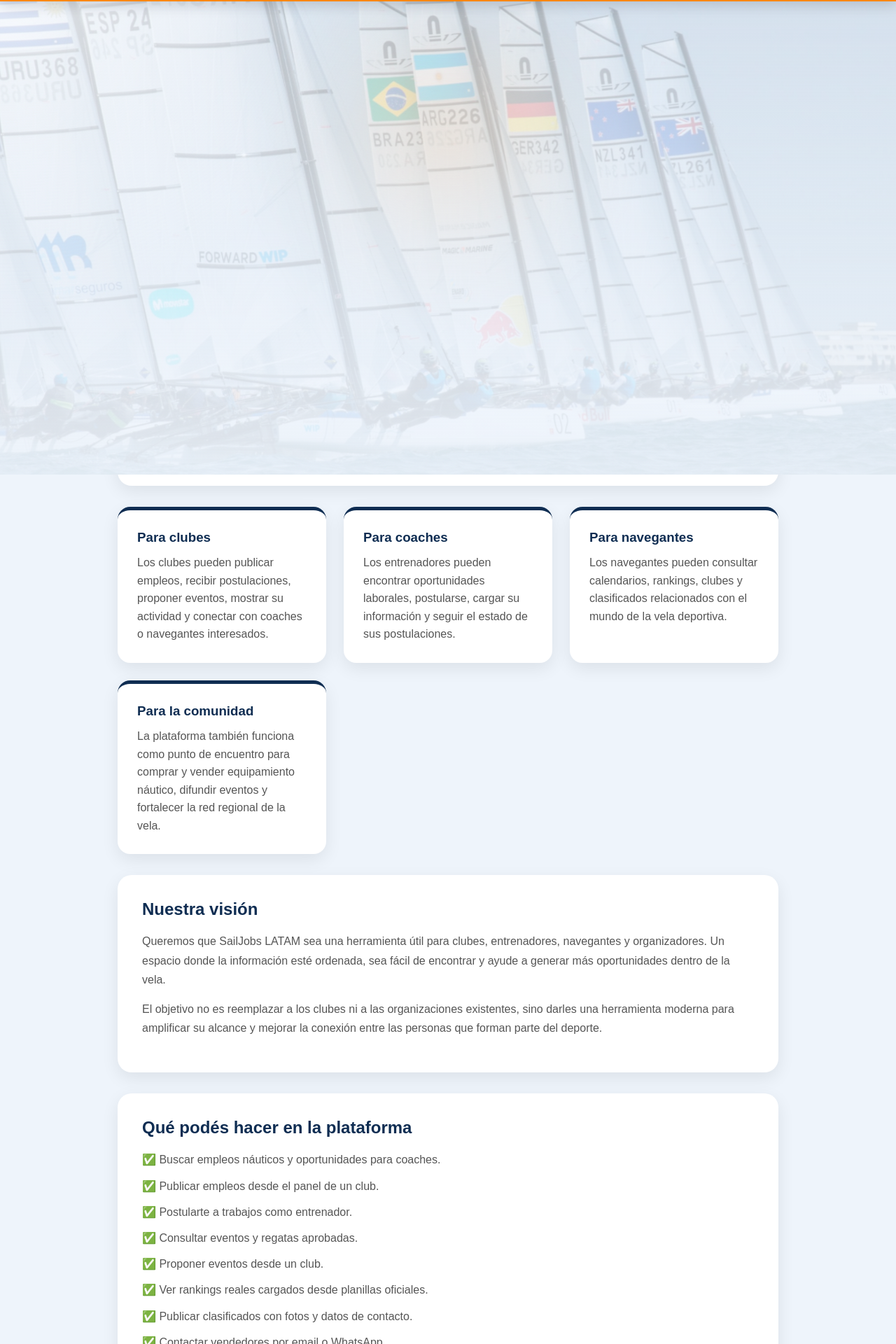
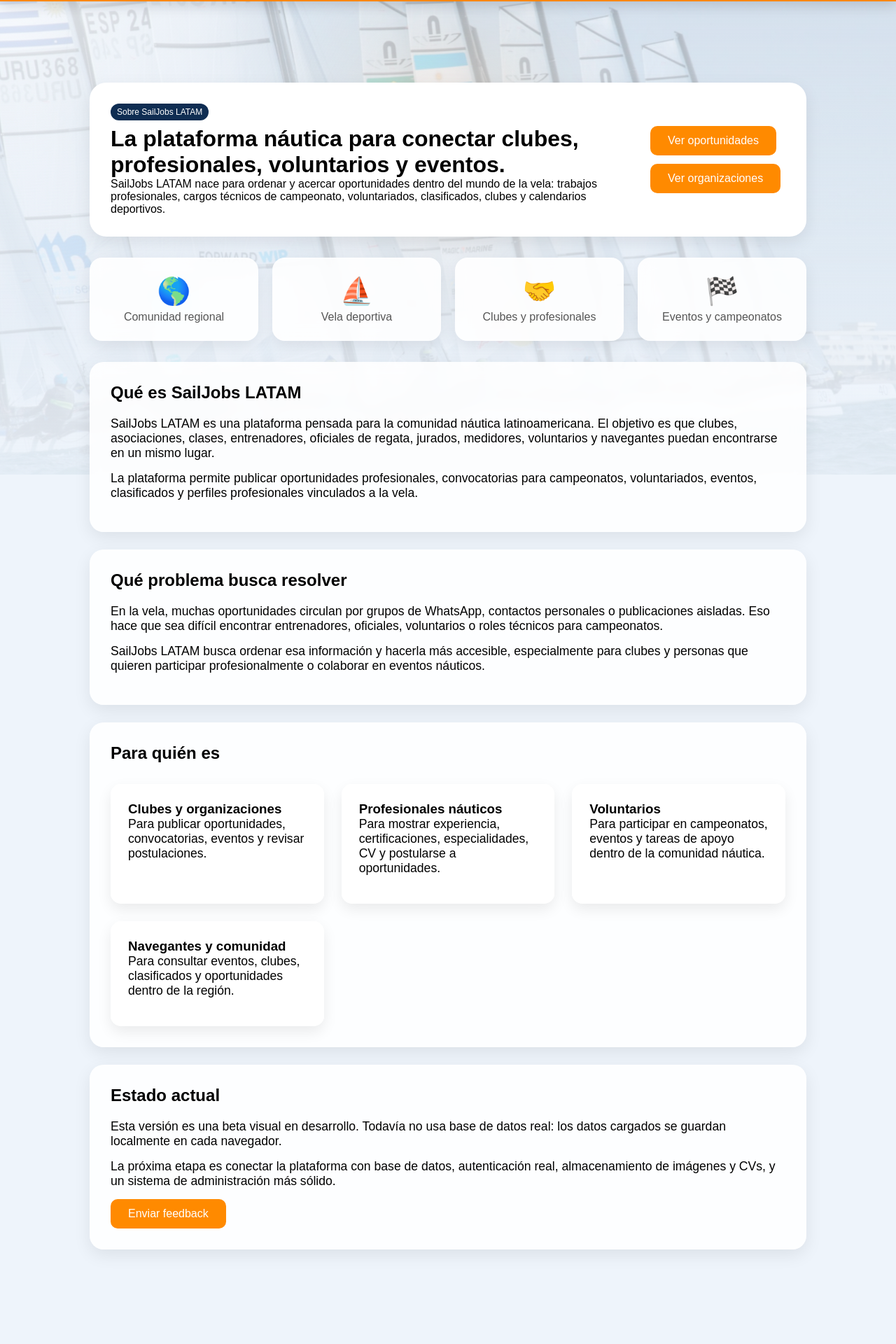
Before and after one commit to CarlosTgab/sailjobs-latam, a React (Vite) app: page /about in a window 1280 px wide. Shown: the part 122-2042 px from the top of the page at 70% size. Built offline with nearby package versions, Linux system fonts and the light colour scheme.

Commit message:
Cambios about

```diff
--- a/src/pages/About.jsx
+++ b/src/pages/About.jsx
@@ -1,158 +1,192 @@
 import { useNavigate } from "react-router-dom";
 
 function About() {
-
     const navigate = useNavigate();
 
     return (
+        <div className="dashboard-page">
 
-        <div className="page about-page">
+            <div className="dashboard-hero">
 
-            <section className="about-hero">
+                <div>
+                    <span className="sidebar-tag">
+                        Sobre SailJobs LATAM
+                    </span>
 
-                <h1>Sobre SailJobs LATAM</h1>
-
-                <p>
-                    Una plataforma creada para conectar clubes, coaches, navegantes y organizaciones
-                    de vela deportiva en Latinoamérica.
-                </p>
-
-            </section>
-
-            <section className="about-section">
-
-                <h2>Qué es SailJobs LATAM</h2>
-
-                <p>
-                    SailJobs LATAM es una plataforma digital pensada para ordenar y profesionalizar
-                    el ecosistema de la vela en la región. Reúne oportunidades laborales, clubes,
-                    regatas, clasificados, rankings y postulaciones en un solo lugar.
-                </p>
-
-                <p>
-                    La idea nace de una necesidad real: hoy mucha información importante de la vela
-                    circula de manera dispersa por grupos de WhatsApp, Instagram, PDFs, planillas,
-                    contactos personales o publicaciones aisladas. SailJobs LATAM busca centralizar
-                    esa información y hacerla más accesible.
-                </p>
-
-            </section>
-
-            <section className="about-grid">
-
-                <div className="about-card">
-                    <h3>Para clubes</h3>
+                    <h1>
+                        La plataforma náutica para conectar clubes,
+                        profesionales, voluntarios y eventos.
+                    </h1>
 
                     <p>
-                        Los clubes pueden publicar empleos, recibir postulaciones, proponer eventos,
-                        mostrar su actividad y conectar con coaches o navegantes interesados.
+                        SailJobs LATAM nace para ordenar y acercar oportunidades
+                        dentro del mundo de la vela: trabajos profesionales,
+                        cargos técnicos de campeonato, voluntariados,
+                        clasificados, clubes y calendarios deportivos.
                     </p>
                 </div>
 
-                <div className="about-card">
-                    <h3>Para coaches</h3>
-
-                    <p>
-                        Los entrenadores pueden encontrar oportunidades laborales, postularse,
-                        cargar su información y seguir el estado de sus postulaciones.
-                    </p>
-                </div>
-
-                <div className="about-card">
-                    <h3>Para navegantes</h3>
-
-                    <p>
-                        Los navegantes pueden consultar calendarios, rankings, clubes y clasificados
-                        relacionados con el mundo de la vela deportiva.
-                    </p>
-                </div>
-
-                <div className="about-card">
-                    <h3>Para la comunidad</h3>
-
-                    <p>
-                        La plataforma también funciona como punto de encuentro para comprar y vender
-                        equipamiento náutico, difundir eventos y fortalecer la red regional de la vela.
-                    </p>
-                </div>
-
-            </section>
-
-            <section className="about-section">
-
-                <h2>Nuestra visión</h2>
-
-                <p>
-                    Queremos que SailJobs LATAM sea una herramienta útil para clubes, entrenadores,
-                    navegantes y organizadores. Un espacio donde la información esté ordenada,
-                    sea fácil de encontrar y ayude a generar más oportunidades dentro de la vela.
-                </p>
-
-                <p>
-                    El objetivo no es reemplazar a los clubes ni a las organizaciones existentes,
-                    sino darles una herramienta moderna para amplificar su alcance y mejorar la conexión
-                    entre las personas que forman parte del deporte.
-                </p>
-
-            </section>
-
-            <section className="about-section">
-
-                <h2>Qué podés hacer en la plataforma</h2>
-
-                <div className="about-list">
-
-                    <p>✅ Buscar empleos náuticos y oportunidades para coaches.</p>
-                    <p>✅ Publicar empleos desde el panel de un club.</p>
-                    <p>✅ Postularte a trabajos como entrenador.</p>
-                    <p>✅ Consultar eventos y regatas aprobadas.</p>
-                    <p>✅ Proponer eventos desde un club.</p>
-                    <p>✅ Ver rankings reales cargados desde planillas oficiales.</p>
-                    <p>✅ Publicar clasificados con fotos y datos de contacto.</p>
-                    <p>✅ Contactar vendedores por email o WhatsApp.</p>
-
-                </div>
-
-            </section>
-
-            <section className="about-cta">
-
-                <h2>Construido desde la vela, para la vela</h2>
-
-                <p>
-                    SailJobs LATAM está pensado desde la experiencia real de quienes entrenan,
-                    compiten, organizan regatas y participan activamente en clubes náuticos.
-                </p>
-
                 <div className="dashboard-actions">
-
                     <button
                         className="apply-button"
                         onClick={() => navigate("/jobs")}
                     >
-                        Ver empleos
+                        Ver oportunidades
                     </button>
 
                     <button
                         className="apply-button"
-                        onClick={() => navigate("/calendar")}
+                        onClick={() => navigate("/clubs")}
                     >
-                        Ver calendario
+                        Ver organizaciones
                     </button>
+                </div>
 
-                    <button
-                        className="apply-button"
-                        onClick={() => navigate("/classifieds")}
-                    >
-                        Ver clasificados
-                    </button>
+            </div>
+
+            <div className="dashboard-stats">
+
+                <div className="dashboard-stat-card">
+                    <h2>🌎</h2>
+                    <p>Comunidad regional</p>
+                </div>
+
+                <div className="dashboard-stat-card">
+                    <h2>⛵</h2>
+                    <p>Vela deportiva</p>
+                </div>
+
+                <div className="dashboard-stat-card">
+                    <h2>🤝</h2>
+                    <p>Clubes y profesionales</p>
+                </div>
+
+                <div className="dashboard-stat-card">
+                    <h2>🏁</h2>
+                    <p>Eventos y campeonatos</p>
+                </div>
+
+            </div>
+
+            <div className="detail-card">
+
+                <div className="section-header">
+                    <h2>Qué es SailJobs LATAM</h2>
+                </div>
+
+                <p>
+                    SailJobs LATAM es una plataforma pensada para la comunidad
+                    náutica latinoamericana. El objetivo es que clubes,
+                    asociaciones, clases, entrenadores, oficiales de regata,
+                    jurados, medidores, voluntarios y navegantes puedan
+                    encontrarse en un mismo lugar.
+                </p>
+
+                <p>
+                    La plataforma permite publicar oportunidades profesionales,
+                    convocatorias para campeonatos, voluntariados, eventos,
+                    clasificados y perfiles profesionales vinculados a la vela.
+                </p>
+
+            </div>
+
+            <div className="detail-card">
+
+                <div className="section-header">
+                    <h2>Qué problema busca resolver</h2>
+                </div>
+
+                <p>
+                    En la vela, muchas oportunidades circulan por grupos de
+                    WhatsApp, contactos personales o publicaciones aisladas.
+                    Eso hace que sea difícil encontrar entrenadores, oficiales,
+                    voluntarios o roles técnicos para campeonatos.
+                </p>
+
+                <p>
+                    SailJobs LATAM busca ordenar esa información y hacerla más
+                    accesible, especialmente para clubes y personas que quieren
+                    participar profesionalmente o colaborar en eventos náuticos.
+                </p>
+
+            </div>
+
+            <div className="detail-card">
+
+                <div className="section-header">
+                    <h2>Para quién es</h2>
+                </div>
+
+                <div className="dashboard-grid">
+
+                    <div className="dashboard-card">
+                        <h3>Clubes y organizaciones</h3>
+
+                        <p>
+                            Para publicar oportunidades, convocatorias, eventos
+                            y revisar postulaciones.
+                        </p>
+                    </div>
+
+                    <div className="dashboard-card">
+                        <h3>Profesionales náuticos</h3>
+
+                        <p>
+                            Para mostrar experiencia, certificaciones,
+                            especialidades, CV y postularse a oportunidades.
+                        </p>
+                    </div>
+
+                    <div className="dashboard-card">
+                        <h3>Voluntarios</h3>
+
+                        <p>
+                            Para participar en campeonatos, eventos y tareas de
+                            apoyo dentro de la comunidad náutica.
+                        </p>
+                    </div>
+
+                    <div className="dashboard-card">
+                        <h3>Navegantes y comunidad</h3>
+
+                        <p>
+                            Para consultar eventos, clubes, clasificados y
+                            oportunidades dentro de la región.
+                        </p>
+                    </div>
 
                 </div>
 
-            </section>
+            </div>
+
+            <div className="detail-card">
+
+                <div className="section-header">
+                    <h2>Estado actual</h2>
+                </div>
+
+                <p>
+                    Esta versión es una beta visual en desarrollo. Todavía no
+                    usa base de datos real: los datos cargados se guardan
+                    localmente en cada navegador.
+                </p>
+
+                <p>
+                    La próxima etapa es conectar la plataforma con base de datos,
+                    autenticación real, almacenamiento de imágenes y CVs, y un
+                    sistema de administración más sólido.
+                </p>
+
+                <button
+                    className="apply-button"
+                    onClick={() => navigate("/contact")}
+                >
+                    Enviar feedback
+                </button>
+
+            </div>
 
         </div>
-
     );
 }
 
```
